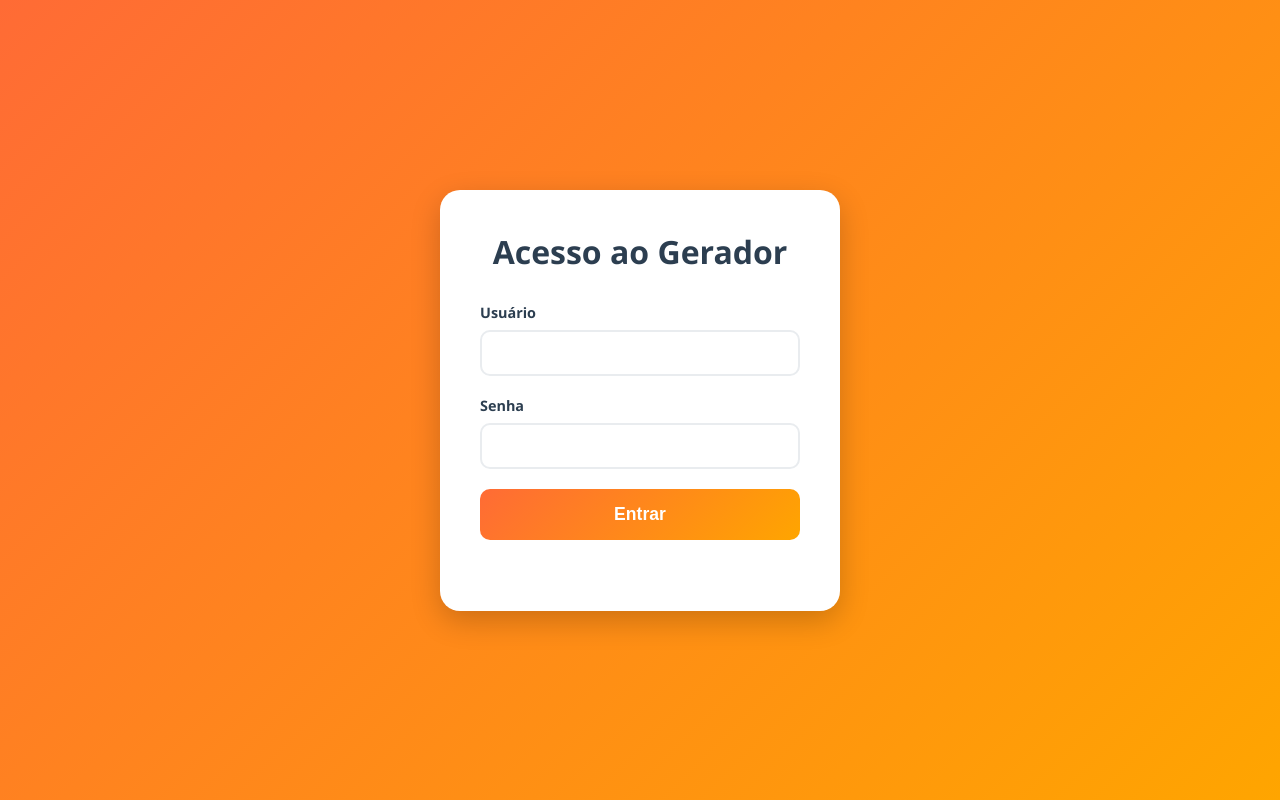
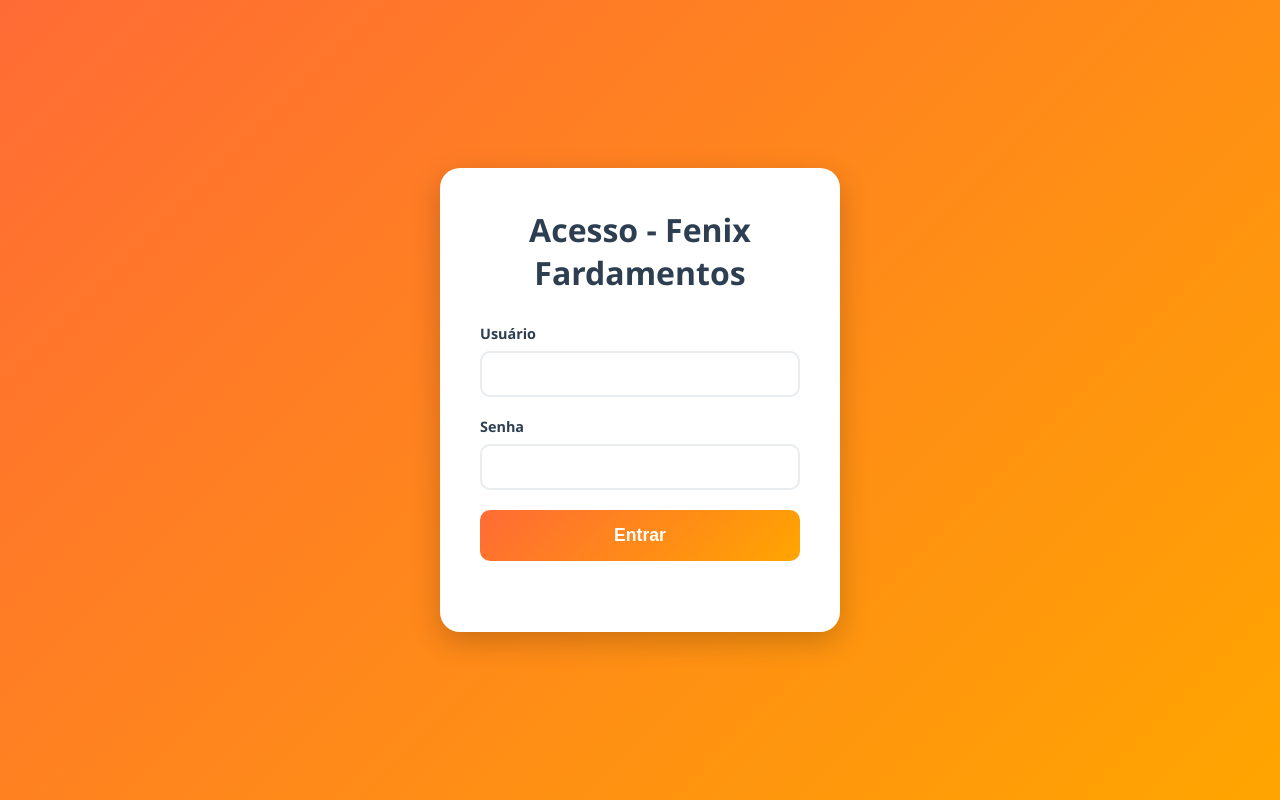
Before and after one commit to gabre1/orcamentos, a website: page index.html in a window 1280 px wide. Drawn offline with nearby package versions, Linux system fonts and the light colour scheme; no server answers.

Commit message:
Update index.html

```diff
--- a/index.html
+++ b/index.html
@@ -3,7 +3,12 @@
 <head>
     <meta charset="UTF-8">
     <meta name="viewport" content="width=device-width, initial-scale=1.0">
-    <title>Gerador de Orçamentos</title>
+    <title>Fenix Fardamentos - Gerador de Orçamentos</title>
+
+    <link rel="preconnect" href="https://fonts.googleapis.com">
+    <link rel="preconnect" href="https://fonts.gstatic.com" crossorigin>
+    <link href="https://fonts.googleapis.com/css2?family=Poppins:wght@300;400;600;700&display=swap" rel="stylesheet">
+
     <script src="https://cdnjs.cloudflare.com/ajax/libs/jspdf/2.5.1/jspdf.umd.min.js"></script>
     <script src="https://cdnjs.cloudflare.com/ajax/libs/jspdf-autotable/3.8.2/jspdf.plugin.autotable.min.js"></script>
     <link rel="stylesheet" href="style.css">
@@ -11,7 +16,7 @@
 <body>
 
     <div id="login-container" class="login-card">
-        <h1>Acesso ao Gerador</h1>
+        <h1>Acesso - Fenix Fardamentos</h1>
         <form id="login-form">
             <div class="form-group">
                 <label for="username">Usuário</label>
@@ -31,7 +36,7 @@
             <div class="logo-container">
                 <img src="https://i.imgur.com/zerV906.png" alt="Fenix Fardamentos Logo" class="logo">
             </div>
-            <h1>Gerador de Orçamentos</h1>
+            <h1>Fenix Fardamentos</h1>
         </div>
         <div class="content">
             <div class="section">
@@ -67,6 +72,7 @@
                 <div id="historico-container">
                     </div>
             </div>
+
             <div class="section">
                 <h2>📦 Adicionar Itens ao Orçamento</h2>
                 <div class="form-grid">
```
